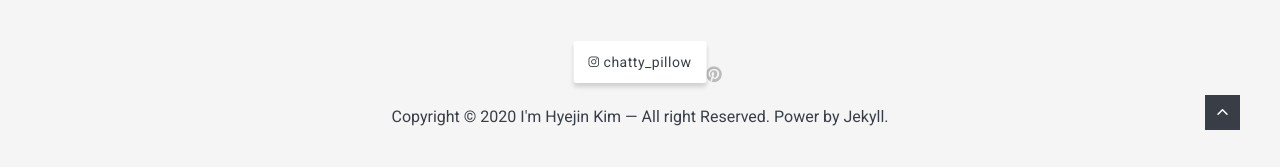
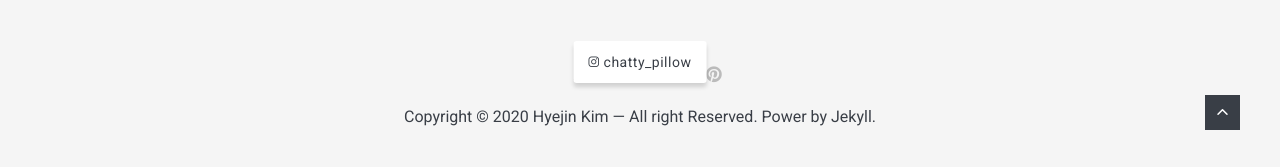
Before and after one commit to hyejinni/hyejinni.github.io, a Jekyll site: the page built from index.html, in a window 1280 px wide and 900 px high, scrolled down 2408 px. Shown: the part 730-897 px from the top of the window. Built offline with Jekyll 4.4.1, drawn with Linux system fonts in a browser that asks for light colours; nearby versions of some CDN libraries; the list of posts is cut into pages by our own code.

```diff
--- a/_data/settings.yml
+++ b/_data/settings.yml
@@ -1,6 +1,6 @@
 #-------------------------------
 # General Site Settings
-title: I'm Hyejin Kim
+title: Hyejin Kim
 logo: logo.svg # You can add own logo.
 description: Designer who is obssesed with UX/UI Design.
 
```
